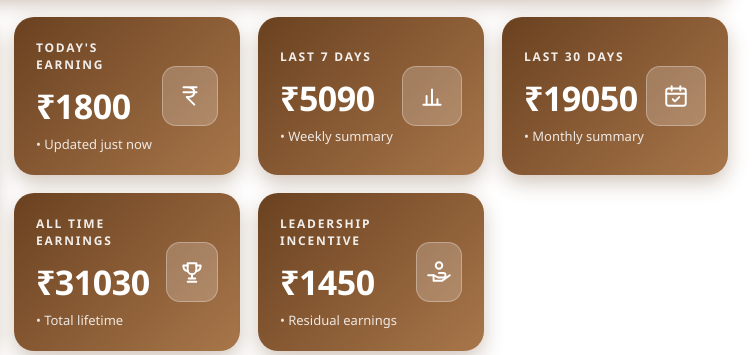
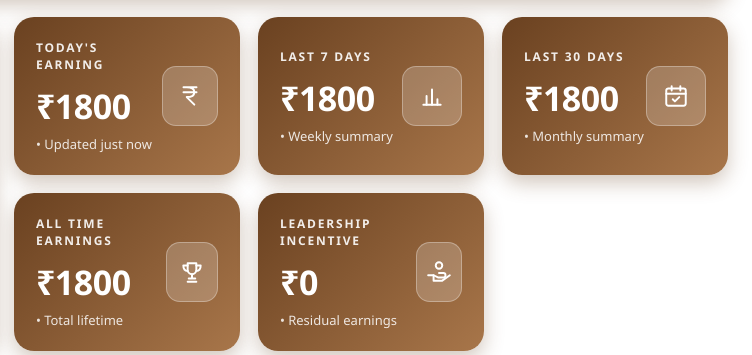
Before and after one commit to SakuraBhai/SkillArtist, a plain HTML site: page index.html in a window 1280 px wide. Shown: the part 199-554 px from the top of the page, 528-1280 px from the left. Drawn offline with Linux system fonts and the light colour scheme.

Commit message:
Update index.html

```diff
--- a/index.html
+++ b/index.html
@@ -130,10 +130,10 @@ header{height:70px;display:flex;align-items:center;justify-content:space-between
         <div class="pkg">👑 Alpha Package</div>
       </div>
       <div class="card stat"><div><h4>Today's Earning</h4><div class="v">₹1800</div><div class="s">• Updated just now</div></div><div class="ic">₹</div></div>
-      <div class="card stat"><div><h4>Last 7 Days</h4><div class="v">₹5090</div><div class="s">• Weekly summary</div></div><div class="ic">📊</div></div>
-      <div class="card stat"><div><h4>Last 30 Days</h4><div class="v">₹19050</div><div class="s">• Monthly summary</div></div><div class="ic">📅</div></div>
-      <div class="card stat"><div><h4>All Time Earnings</h4><div class="v">₹31030</div><div class="s">• Total lifetime</div></div><div class="ic">🏆</div></div>
-      <div class="card stat"><div><h4>Leadership Incentive</h4><div class="v">₹1450</div><div class="s">• Residual earnings</div></div><div class="ic">🤲</div></div>
+      <div class="card stat"><div><h4>Last 7 Days</h4><div class="v">₹1800</div><div class="s">• Weekly summary</div></div><div class="ic">📊</div></div>
+      <div class="card stat"><div><h4>Last 30 Days</h4><div class="v">₹1800</div><div class="s">• Monthly summary</div></div><div class="ic">📅</div></div>
+      <div class="card stat"><div><h4>All Time Earnings</h4><div class="v">₹1800</div><div class="s">• Total lifetime</div></div><div class="ic">🏆</div></div>
+      <div class="card stat"><div><h4>Leadership Incentive</h4><div class="v">₹0</div><div class="s">• Residual earnings</div></div><div class="ic">🤲</div></div>
     </section>
 
     <section class="chart">
```
